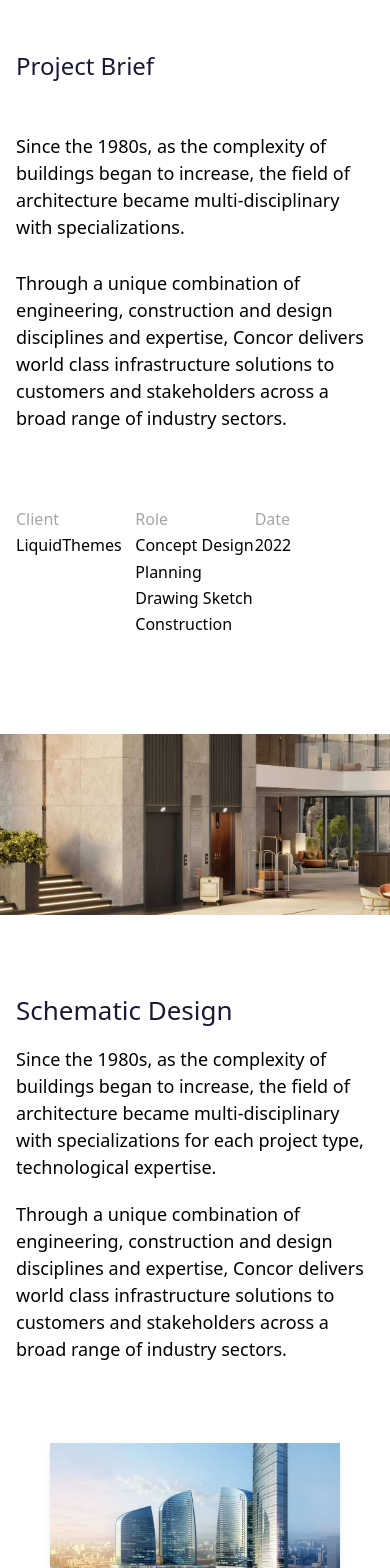
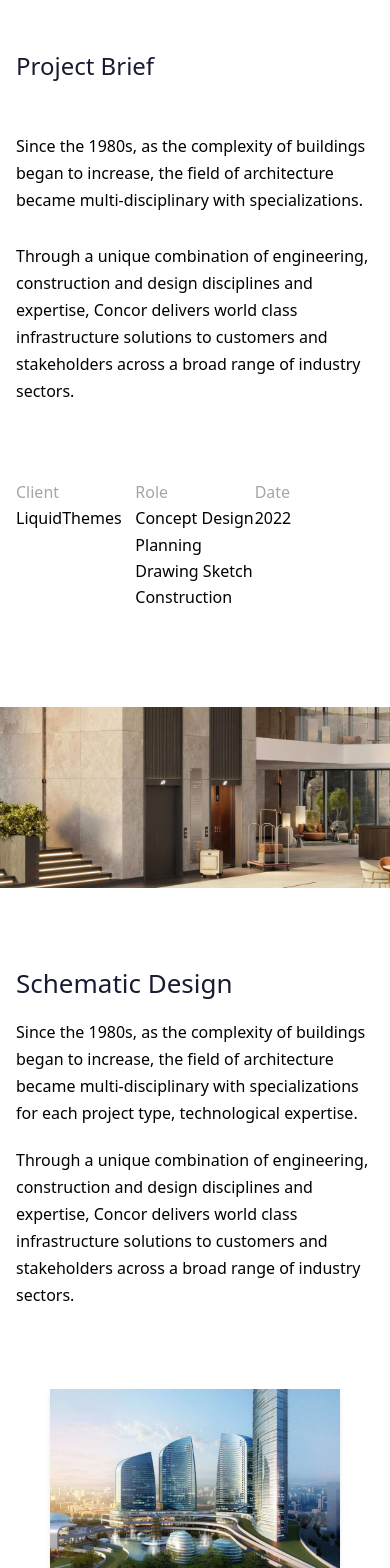
Before and after one commit to Olawoyin1/IIC-ASSOCIATION, a React (Vite) app: page /main in a window 390 px wide. Shown: the part 800-2368 px from the top of the page. Built offline with nearby package versions, Linux system fonts and the light colour scheme.

Commit message:
font weight reduced

```diff
--- a/src/pages/Main.tsx
+++ b/src/pages/Main.tsx
@@ -145,7 +145,9 @@ function NextArrow(props: any) {
 
 
 
-        <section className="py-20 md:py-[100px]">
+      <section className="py-20 md:py-[100px]">
+
+
   <div className="max-w-5xl mx-auto flex flex-col gap-10 md:gap-0 px-4 md:flex-row w-full">
     {/* Left Column */}
     <div className="w-full md:w-1/2 flex ">
@@ -162,13 +164,13 @@ function NextArrow(props: any) {
     <div className="w-full md:w-1/2 flex ">
       <div className="w-full flex flex-wrap items-start">
         <div className="w-full mb-5">
-          <p className="text-[18px]  leading-[27px]  mb-[9px]">
+          <p className="md:text-[18px]  leading-[27px]  mb-[9px]">
             Since the 1980s, as the complexity of buildings began to increase, the field of architecture became multi-disciplinary with specializations.
           </p>
         </div>
 
         <div className="w-full mb-5">
-          <p className="text-[18px] leading-[27px] text-black mb-[54px]">
+          <p className="md:text-[18px] leading-[27px] text-black mb-[54px]">
             Through a unique combination of engineering, construction and design disciplines and expertise, Concor delivers world class infrastructure solutions to customers and stakeholders across a broad range of industry sectors.
           </p>
         </div>
@@ -222,7 +224,7 @@ function NextArrow(props: any) {
 
         {/* Paragraph 1 */}
         <div className="mb-5">
-          <p className="text-[18px] leading-[27px] ">
+          <p className="md:text-[18px] leading-[27px] ">
             Since the 1980s, as the complexity of buildings began to increase,
             the field of architecture became multi-disciplinary with
             specializations for each project type, technological expertise.
@@ -231,7 +233,7 @@ function NextArrow(props: any) {
 
         {/* Paragraph 2 */}
         <div>
-          <p className="text-[18px] leading-[27px] text-black">
+          <p className="md:text-[18px] leading-[27px] text-black">
             Through a unique combination of engineering, construction and
             design disciplines and expertise, Concor delivers world class
             infrastructure solutions to customers and stakeholders across a
@@ -312,7 +314,7 @@ function NextArrow(props: any) {
         <div className="w-full mb-5">
           <div>
             <div className="relative">
-              <p className="mt-0 mb-[7.2px] text-[18px] leading-[27px] text-black inline-block transition-colors duration-300">
+              <p className="mt-0 mb-[7.2px] md:text-[18px] leading-[27px] text-black inline-block transition-colors duration-300">
                 It’s time to bring it all together. Nothing is more rewarding for me than making great work for clients with meaningful missions. Through a deep understanding of our audience’s makeup and motivations, we design digital experiences that connect with people.
               </p>
             </div>
@@ -323,7 +325,7 @@ function NextArrow(props: any) {
         <div className="w-full">
           <div>
             <div className="relative">
-              <p className="mt-0 mb-[31.5px] text-[18px] leading-[27px] text-black inline-block transition-colors duration-300">
+              <p className="mt-0 mb-[31.5px] md:text-[18px] leading-[27px] text-black inline-block transition-colors duration-300">
                 We build and activate brands through cultural insight, strategic vision, and the power of emotion across every element of its expression
               </p>
             </div>
@@ -367,7 +369,7 @@ function NextArrow(props: any) {
         <div className="w-full mb-5 relative">
           <div className="transition-all duration-300">
             <div className="relative">
-              <p className="inline-block text-[18px] leading-[27px] text-black mb-[18px]">
+              <p className="inline-block md:text-[18px] leading-[27px] text-black mb-[18px]">
                 Our eCommerce design starts and ends with a best-in-class experience strategy that builds brands and drives transactions.
               </p>
             </div>
@@ -378,7 +380,7 @@ function NextArrow(props: any) {
         <div className="w-full relative">
           <div className="transition-all duration-300">
             <div className="relative">
-              <p className="inline-block text-[18px] leading-[27px] text-black mb-[31.5px]">
+              <p className="inline-block md:text-[18px] leading-[27px] text-black mb-[31.5px]">
                 My job is to build your website so that it is functional and user friendly but at the same time attractive. My aim is to bring across your message and identity in the most creative way. It’s time to bring it all together. Nothing is more rewarding for me than making great work for clients with meaningful missions.
               </p>
             </div>
```
